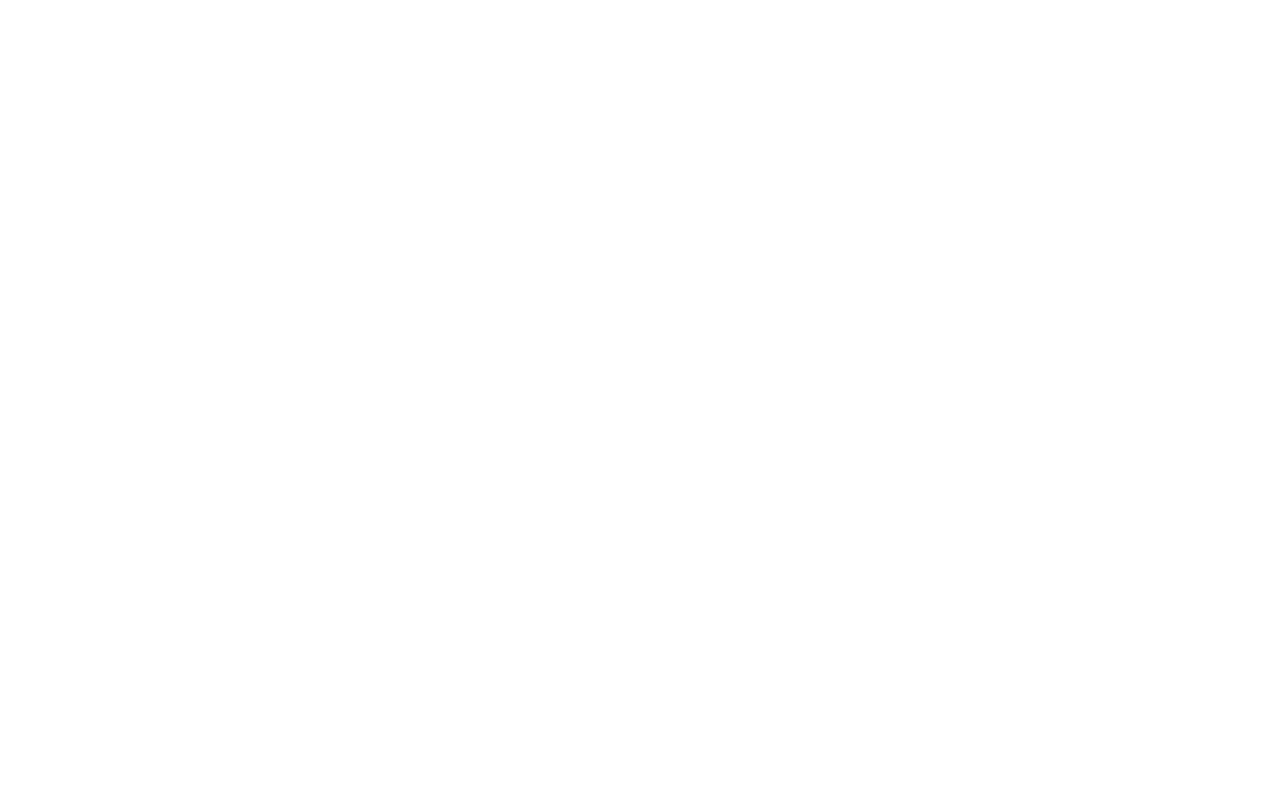
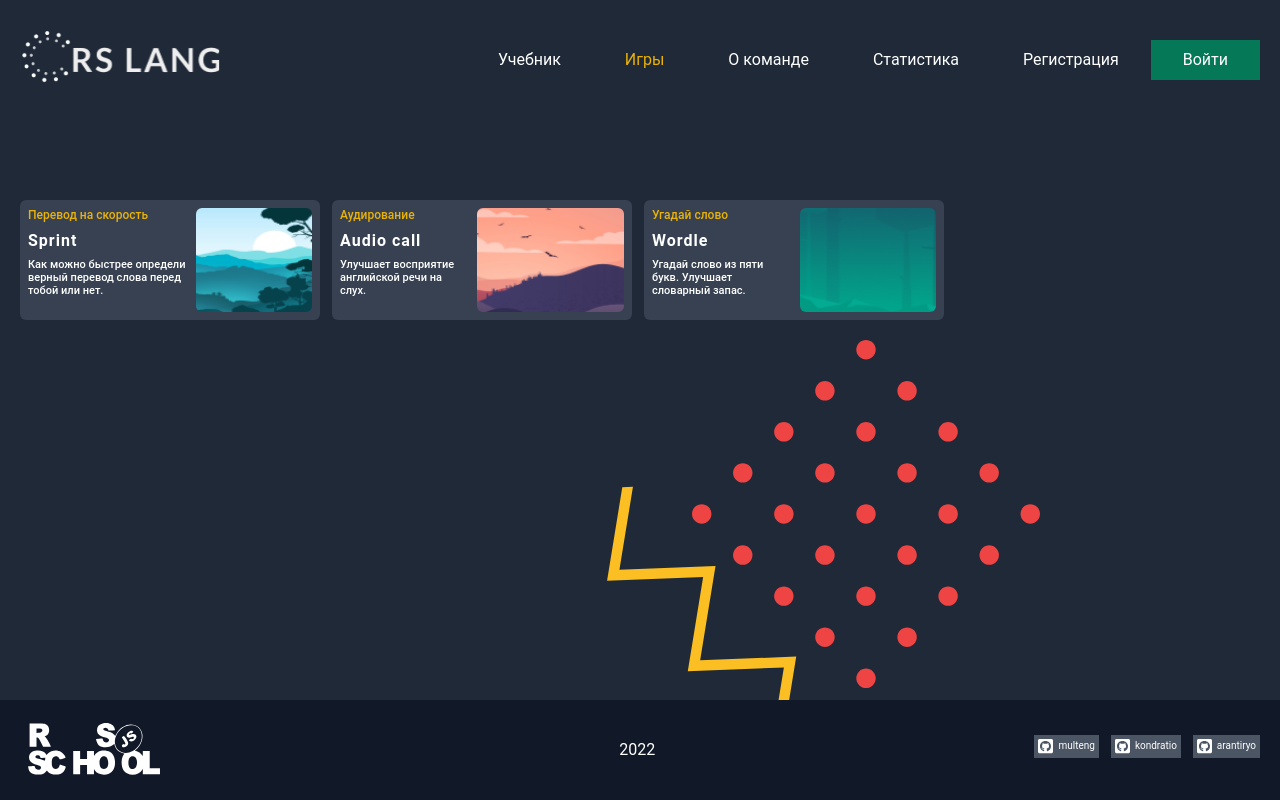
Before and after one commit to Arantiryo/rs-lang, a React (Create React App) app in the folder rs-lang/: page /games in a window 1280 px wide. Built offline with nearby package versions, Linux system fonts and the light colour scheme.

Commit message:
feat: implement games page

```diff
--- /dev/null
+++ b/rs-lang/src/Containers/Games/GameCards/GameCards.tsx
@@ -0,0 +1,35 @@
+import {
+  GameAudioCall,
+  GameSprint,
+  GameWordle,
+} from "../../../components/GameCard/GameCard";
+import pseudo1 from "../../../assets/svg/games__pseudo1.svg";
+import pseudo2 from "../../../assets/svg/games__pseudo2.svg";
+
+export default function GameCards({ className }: { className: string }) {
+  return (
+    <div
+      className={`${className} relative h-full flex items-center gap-3 flex-wrap`}
+    >
+      <img
+        className="absolute hidden md:block md:top-[220px] md:right-[220px]"
+        src={pseudo1}
+        alt="pseudo element"
+      />
+      <img
+        className="absolute hidden md:block md:top-[350px] md:right-[390px]"
+        src={pseudo2}
+        alt="pseudo element"
+      />
+      <div className="relative">
+        <GameSprint />
+      </div>
+      <div className="relative">
+        <GameAudioCall />
+      </div>
+      <div className="relative">
+        <GameWordle />
+      </div>
+    </div>
+  );
+}
--- /dev/null
+++ b/rs-lang/src/Containers/Games/Games.tsx
@@ -0,0 +1,22 @@
+import Header from "../../components/Header/Header";
+import Main from "../../components/Main/Main";
+import Footer from "../../components/Footer/Footer";
+import GameCards from "./GameCards/GameCards";
+
+export default function Games() {
+  return (
+    <div className="h-screen flex flex-col">
+      <div className="bg-gray-800 w-full">
+        <Header />
+      </div>
+      <div className="bg-gray-800 grow-[2]">
+        <Main className="h-full">
+          <GameCards className="pt-20" />
+        </Main>
+      </div>
+      <div className="bg-gray-900 w-full">
+        <Footer />
+      </div>
+    </div>
+  );
+}
--- a/rs-lang/src/Containers/Home/Home.tsx
+++ b/rs-lang/src/Containers/Home/Home.tsx
@@ -5,6 +5,7 @@ import Header from "../../components/Header/Header";
 import MiniGames from "./Mini-games/MiniGames";
 import ResultsTracking from "./ResultsTracking/ResultsTracking";
 import Welcome from "./Welcome/Welcome";
+import Main from "../../components/Main/Main";
 
 export default function Home() {
   const userInfo = useAppSelector((state) => state.userLoginInfo);
@@ -15,14 +16,12 @@ export default function Home() {
       <div className="bg-gray-800 w-full">
         <Header />
       </div>
-      <main className="home bg-gray-800 overflow-hidden">
-        <div className="px-5 max-w-7xl mx-auto xxl:px-0">
-          <Welcome />
-          <Benefits />
-          <MiniGames />
-          <ResultsTracking />
-        </div>
-      </main>
+      <Main>
+        <Welcome />
+        <Benefits />
+        <MiniGames />
+        <ResultsTracking />
+      </Main>
       <div className="bg-gray-900 w-full">
         <Footer />
       </div>
--- a/rs-lang/src/Routes/Routes.tsx
+++ b/rs-lang/src/Routes/Routes.tsx
@@ -1,5 +1,6 @@
 import React from "react";
 import { Route, Switch } from "react-router-dom";
+import Games from "../Containers/Games/Games";
 import Home from "../Containers/Home/Home";
 import Login from "../Containers/Login/Login";
 import Signup from "../Containers/Signup/Signup";
@@ -16,6 +17,9 @@ export default function Routes() {
       <Route exact path="/login">
         <Login />
       </Route>
+      <Route exact path="/games">
+        <Games />
+      </Route>
     </Switch>
   );
 }
--- /dev/null
+++ b/rs-lang/src/components/Main/Main.tsx
@@ -0,0 +1,16 @@
+import { ReactChild, ReactFragment } from "react";
+
+export default function Main(props: {
+  children: ReactChild | ReactFragment;
+  className?: string;
+}) {
+  return (
+    <main
+      className={`${
+        props.className ? props.className : ""
+      } home bg-gray-800 overflow-hidden`}
+    >
+      <div className="px-5 max-w-7xl mx-auto xxl:px-0">{props.children}</div>
+    </main>
+  );
+}
```
Also changed, not shown: rs-lang/src/assets/svg/games__pseudo1.svg (added), rs-lang/src/assets/svg/games__pseudo2.svg (added).
